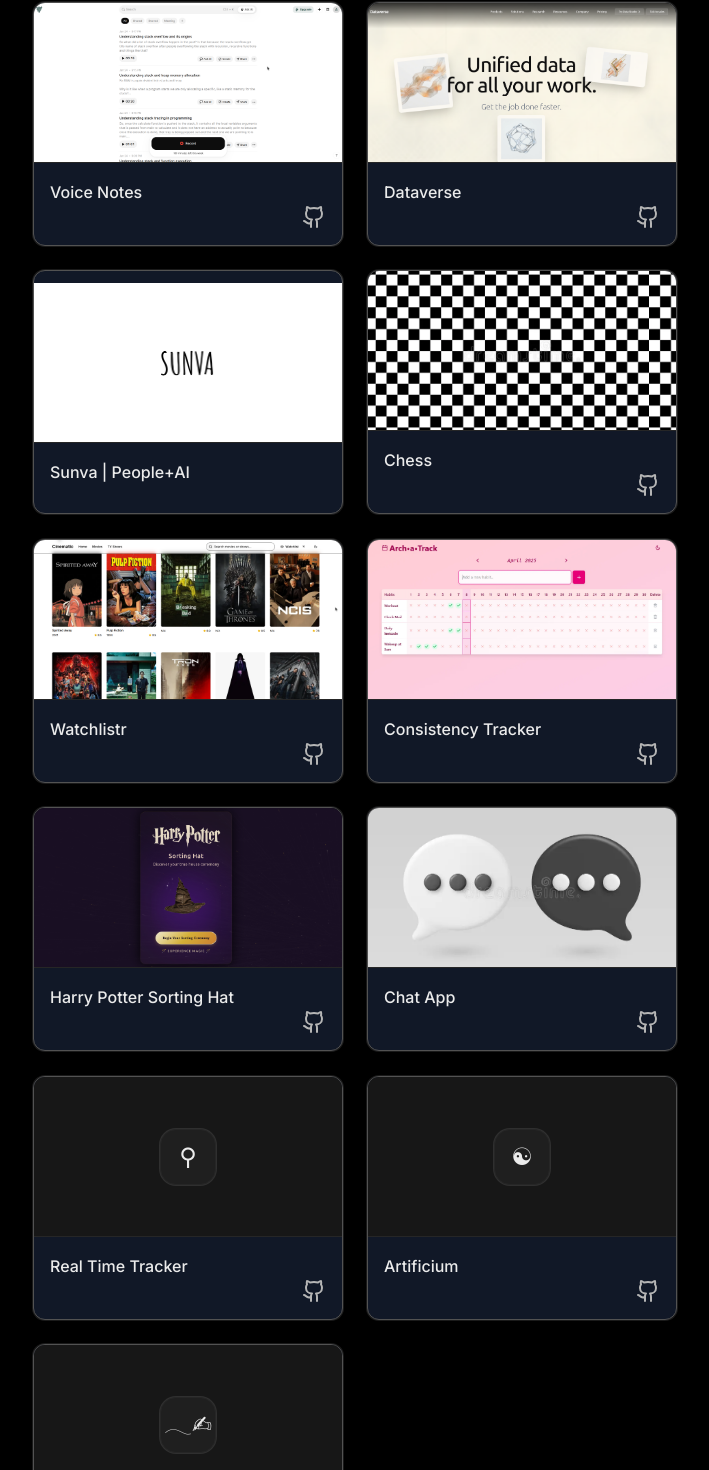
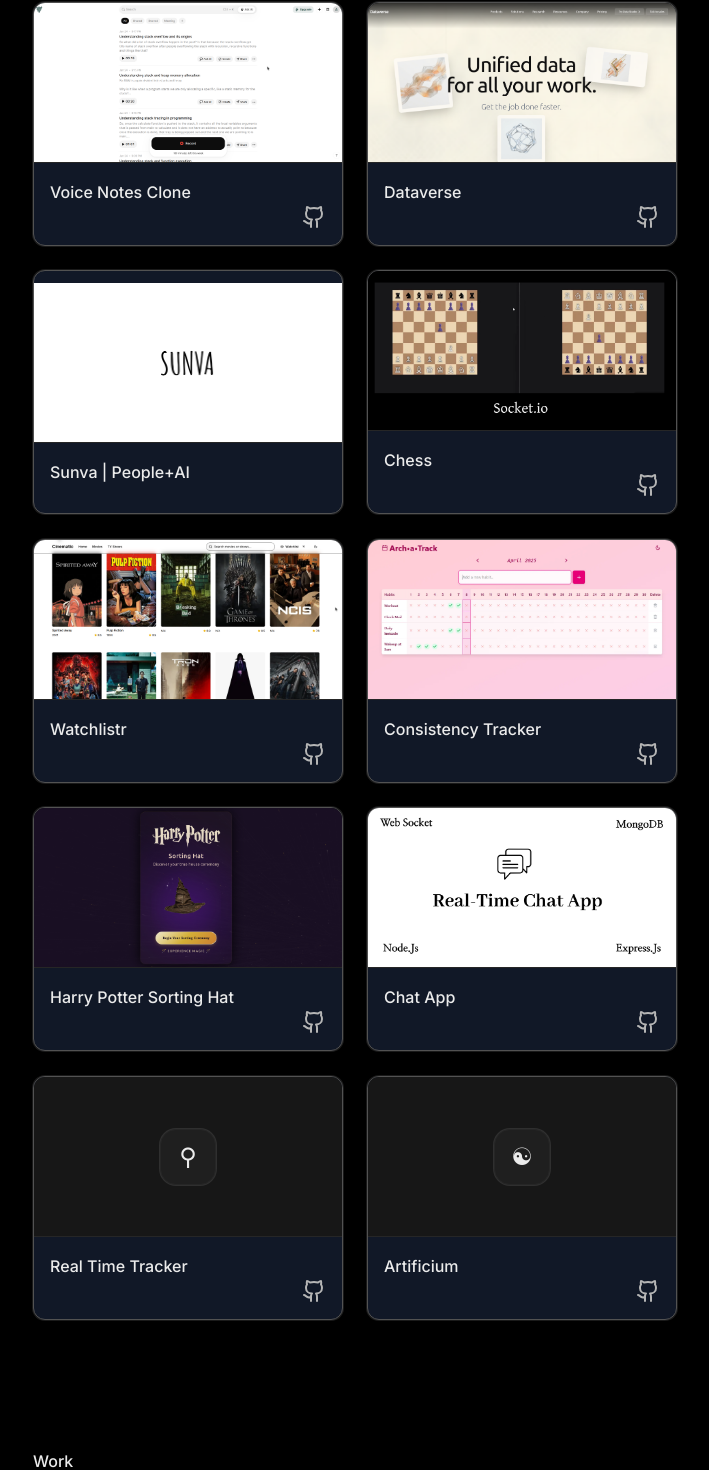
Before and after one commit to archanaprabhat/portfolio-v2, a Next.js app: page / in a window 1280 px wide. Shown: the part 548-2018 px from the top of the page, without its empty margins (285-994 px from the left). Built offline with nearby package versions, Linux system fonts and the light colour scheme.

Commit message:
feat: update project assets, refactor modal styling to remove dark mode, and adjust project list in homepage

```diff
--- a/src/app/page.tsx
+++ b/src/app/page.tsx
@@ -12,7 +12,7 @@
 import harryPotterThumbnail from "@/assets/harry potter-thumb.png"
 import chessThumbnail from "@/assets/chess.png"
 import habitThumbnail from "@/assets/habit-tracker.webp"
-import chatThumbnail from "@/assets/chat.webp"
+import chatThumbnail from "@/assets/chat.png"
 
 
 export default function Home() {
@@ -91,7 +91,7 @@
         </div>
         <div className="grid w-full grid-cols-1 gap-6 sm:grid-cols-2">
           <ProjectCard
-            title="Voice Notes"
+            title="Voice Notes Clone"
             imageSrc={voiceNotesThumbnail}
             projectUrl="https://archanaprabhat.github.io/VoiceNotes/"
             githubUrl="https://github.com/archanaprabhat/VoiceNotes?tab=readme-ov-file"
@@ -164,12 +164,6 @@
             projectUrl="https://artificium-chi.vercel.app/"
             githubUrl="https://github.com/archanaprabhat/Artificium"
           />
-          <ProjectCard
-            title="Workforce Chart"
-            emoji="𓂃✍︎"
-            projectUrl="https://workforce-chart.vercel.app/"
-            githubUrl="https://github.com/archanaprabhat/Workforce-Chart"
-          />
         </div>
       </div>
 
--- a/src/components/ProjectModal.tsx
+++ b/src/components/ProjectModal.tsx
@@ -57,15 +57,15 @@
             animate={{ opacity: 1, scale: 1, y: 0 }}
             exit={{ opacity: 0, scale: 0.95, y: 20 }}
             transition={{ type: "spring", damping: 25, stiffness: 300 }}
-            className="relative flex max-h-[90vh] w-full max-w-3xl flex-col overflow-hidden rounded-2xl border border-gray-300 bg-gray-100 shadow-2xl dark:border-gray-800 dark:bg-gray-900"
+            className="relative flex max-h-[90vh] w-full max-w-3xl flex-col overflow-hidden rounded-2xl border border-gray-300 bg-gray-background shadow-2xl"
             onClick={(e) => e.stopPropagation()}
           >
             {/* Header */}
-            <div className="flex items-center justify-between border-b border-gray-300 px-6 py-4 dark:border-gray-800">
+            <div className="flex items-center justify-between border-b border-gray-300 px-6 py-4">
               <h2 className="text-xl font-medium text-gray-1200">{title}</h2>
               <button
                 onClick={onClose}
-                className="rounded-full p-2 text-gray-1100 transition-colors hover:bg-gray-300 hover:text-gray-1200 dark:hover:bg-gray-800"
+                className="rounded-full p-2 text-gray-1100 transition-colors hover:bg-gray-300 hover:text-gray-1200"
                 aria-label="Close modal"
               >
                 <X size={20} />
@@ -95,7 +95,7 @@
                     {techStack.map((stack, idx) => (
                       <div
                         key={idx}
-                        className="rounded-xl border border-gray-300 bg-gray-200 p-4 dark:border-gray-800 dark:bg-gray-800/50"
+                        className="rounded-xl border border-gray-300 bg-gray-100 p-4"
                       >
                         <h4 className="mb-2 font-medium text-gray-1100">
                           {stack.category}
@@ -111,12 +111,12 @@
             </div>
 
             {/* Footer */}
-            <div className="flex justify-end border-t border-gray-300 p-4 px-6 dark:border-gray-800">
+            <div className="flex justify-end border-t border-gray-300 p-4 px-6">
               <a
                 href={projectUrl}
                 target="_blank"
                 rel="noreferrer"
-                className="flex items-center gap-2 rounded-full bg-gray-1200 px-6 py-2.5 font-medium text-gray-100 transition-transform hover:scale-[1.02] active:scale-[0.98] dark:bg-white dark:text-black"
+                className="flex items-center gap-2 rounded-full bg-gray-1200 px-6 py-2.5 font-medium text-gray-background transition-transform hover:scale-[1.02] active:scale-[0.98]"
               >
                 <span>Live</span>
                 <ExternalLink size={16} />
```
Also changed, not shown: src/assets/chat.png (added), src/assets/chess.png.
